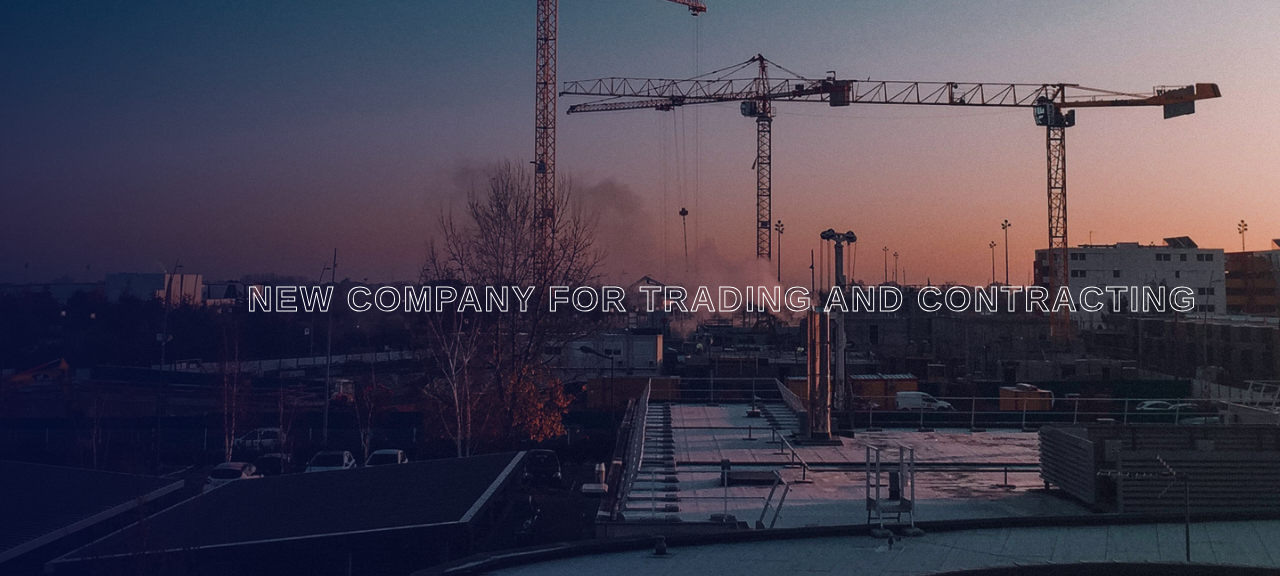
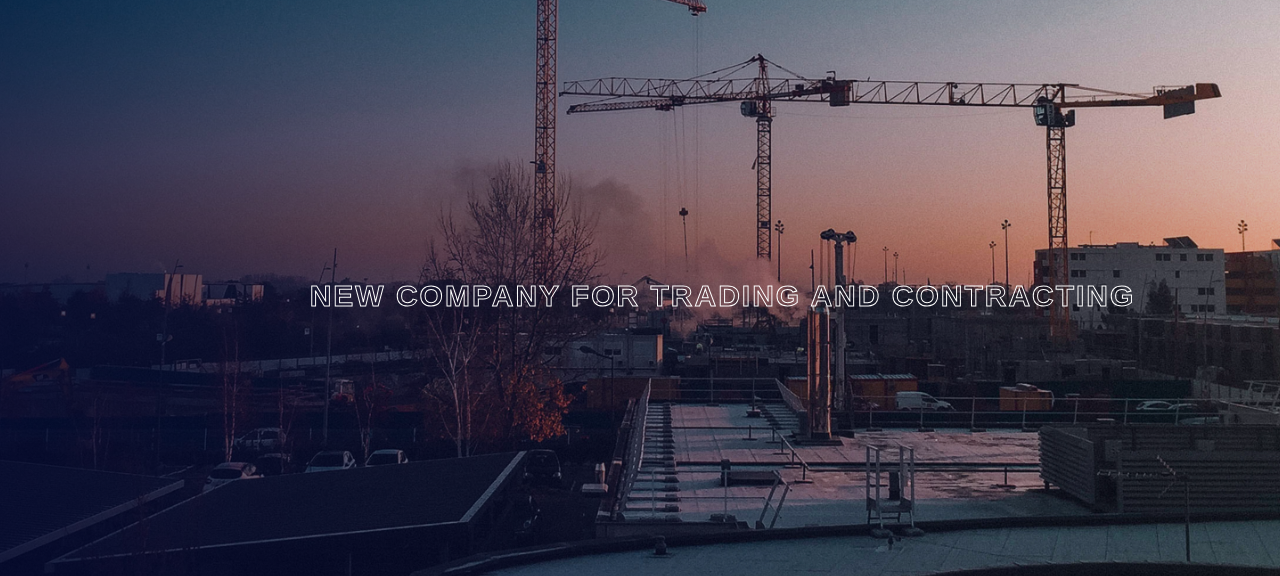
Before and after one commit to ahmed4iot/NCTCIQ, a plain HTML site: page index.html in a window 1280 px wide. Shown: the part 205-781 px from the top of the page. Drawn offline with Linux system fonts and the light colour scheme.

Commit message:
Change English company name font size in slider to 30px

```diff
--- a/index.html
+++ b/index.html
@@ -141,7 +141,7 @@
     <style>
     /* Responsive hero titles for slider */
     .hero-title-en {
-        font-size: 35px !important;
+        font-size: 30px !important;
         letter-spacing: 2px;
         font-weight: bold;
         text-align: center;
```
